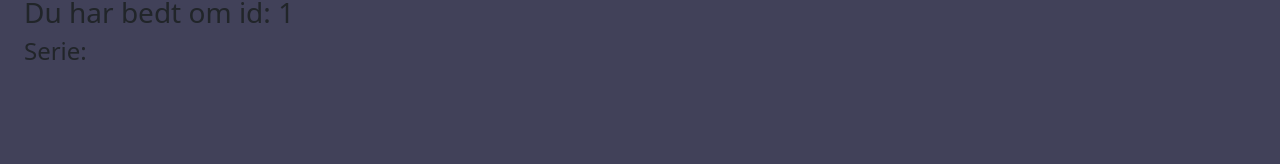
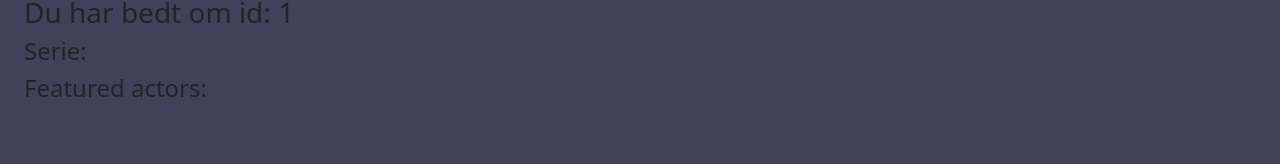
Before and after one commit to thensrud/tv-series_fullstack-web, a React (Create React App) app in the folder tvseries/: page /series-details/1 in a window 1280 px wide. Shown: the part 126-290 px from the top of the page. Built offline with nearby package versions, Linux system fonts and the light colour scheme; no server answers.

Commit message:
seriesDetails showing features actors - not working

```diff
--- a/tvseries/src/components/series/SeriesDetails.tsx
+++ b/tvseries/src/components/series/SeriesDetails.tsx
@@ -3,11 +3,16 @@ import { FC, useContext, useEffect, useState } from 'react';
 import { SeriesContext } from '../../contexts/SeriesContext';
 import { SeriesContextType } from '../../types/SeriesContextType';
 import { ISeries } from '../../interfaces/ISeries';
+import { ActorsContext } from '../../contexts/ActorsContext';
+import { ActorsContextType } from '../../types/ActorsContextType';
+import { IInSeries } from '../../interfaces/IInSeries';
+import { Link } from 'react-router-dom';
 
 const SeriesDetails: FC = () => {
   const { id } = useParams();
 
   const { getSeriesById } = useContext(SeriesContext) as SeriesContextType;
+  const { actors } = useContext(ActorsContext) as ActorsContextType;
   // Trenger egentlig ikke state her, kan vaere statisk objekt
   const [serie, setSerie] = useState<ISeries>();
 
@@ -18,11 +23,18 @@ const SeriesDetails: FC = () => {
     }
   }, []);
 
+  const createInActorsList = () => {
+    return actors?.map((actor, key) => {
+      console.log(actor, key);
+    });
+  };
+
   return (
     <section>
       <h3>Du har bedt om id: {id}</h3>
       <article>
         <h4>Serie: {serie?.name}</h4>
+        <h4>Featured actors: {createInActorsList()}</h4>
       </article>
     </section>
   );
```
